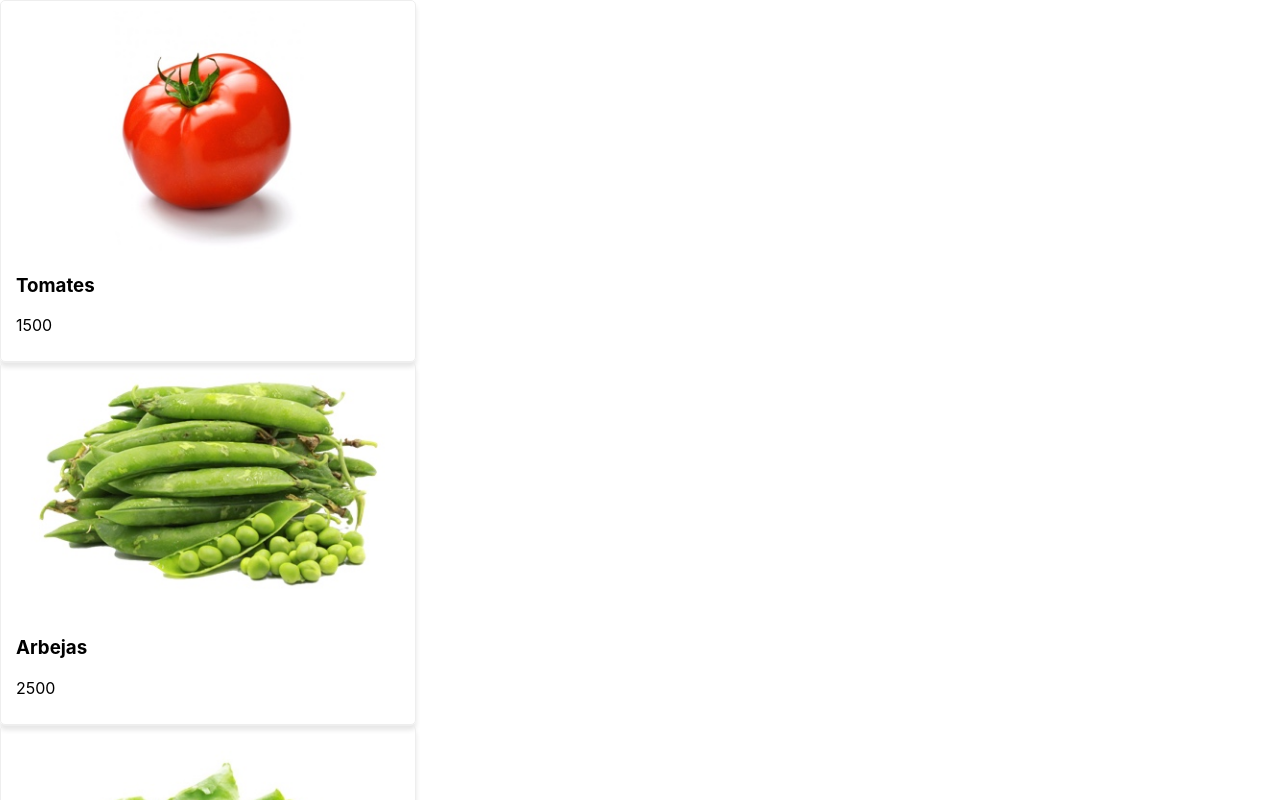
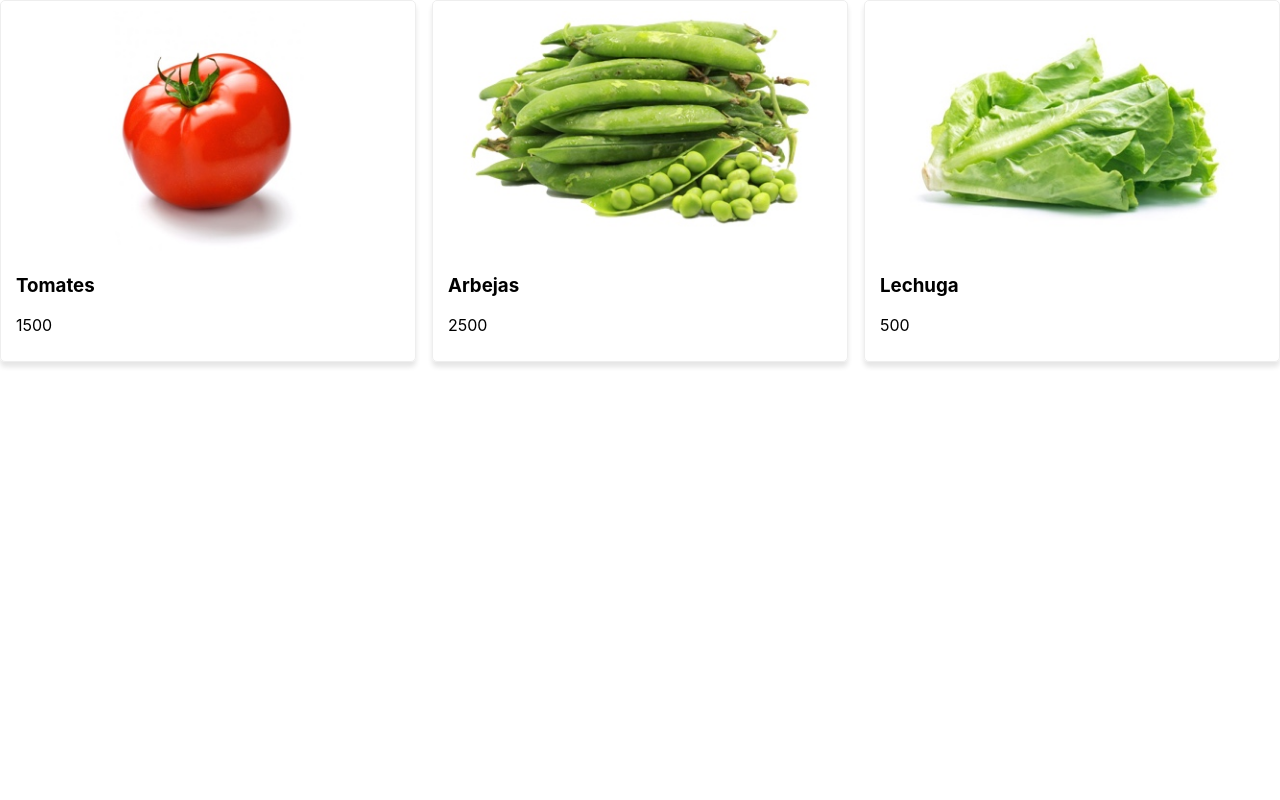
Before and after one commit to przant/react-simple-shopping-cart, a React (Create React App) app: page / in a window 1280 px wide. Shown: the top 800 px of the page. Built offline with nearby package versions, Linux system fonts and the light colour scheme.

Commit message:
Add style to Products component

```diff
--- a/src/components/Products.js
+++ b/src/components/Products.js
@@ -1,12 +1,20 @@
 import { Component } from "react"
 import Product from "./Product"
+
+const styles = {
+    products: {
+        display: 'flex',
+        flexDirection: 'row',
+        justifyContent: 'space-between',
+    }
+}
 
 class Products extends Component {
     render() {
         const { products, addToShoppingCart } = this.props
         console.log(this.props);
         return (
-            <div>
+            <div style={ styles.products }>
                 { products.map( product =>
                     <Product
                         addToShoppingCart={ addToShoppingCart }
```
